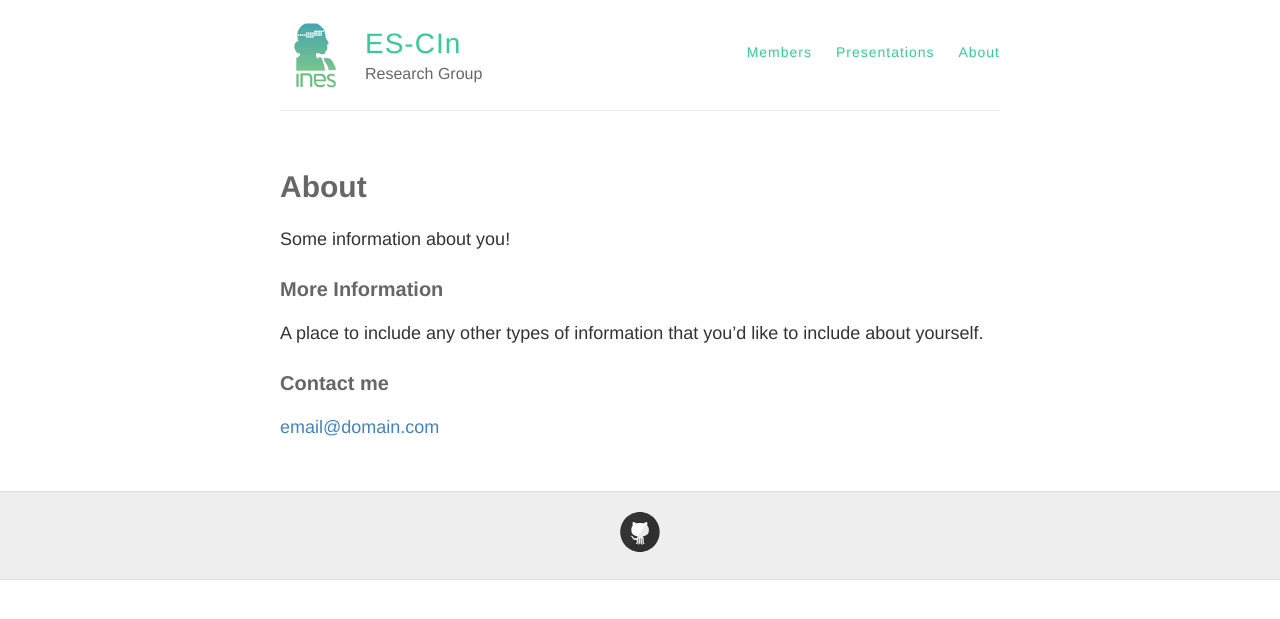
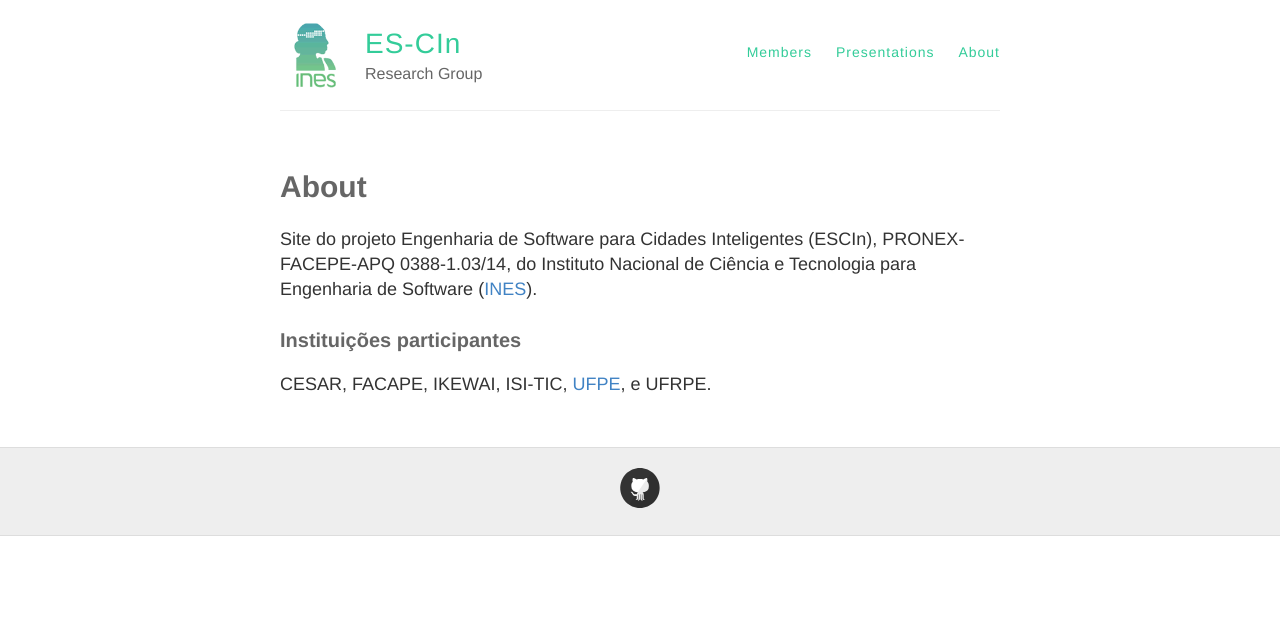
Before and after one commit to ines-escin/ines-escin.github.io, a Jekyll site: the page built from about.md, in a window 1280 px wide. Shown: the top 619 px of the page. Built offline with Jekyll 4.4.1, drawn with Linux system fonts in a browser that asks for light colours; Markdown is read by kramdown in place of the engine named in the settings.

Commit message:
Adição de novas apresentações e ajuste no formato de apresentação das mesmas. Ajustes também na página principal e about.

```diff
--- a/about.md
+++ b/about.md
@@ -4,12 +4,8 @@ title: About
 permalink: /about/
 ---
 
-Some information about you!
+Site do projeto Engenharia de Software para Cidades Inteligentes (ESCIn), PRONEX-FACEPE-APQ 0388-1.03/14, do Instituto Nacional de Ciência e Tecnologia para Engenharia de Software ([INES](http://www.ines.org.br/)).
 
-### More Information
+### Instituições participantes
 
-A place to include any other types of information that you'd like to include about yourself.
-
-### Contact me
-
-[email@domain.com](mailto:email@domain.com)
+CESAR, FACAPE, IKEWAI, ISI-TIC, [UFPE](http://www.cin.ufpe.br), e UFRPE.
```
Also changed, not shown: _posts/2014-3-3-Hello-World.md (+2 -2 lines), presentations/index.md (+13 -5 lines), 6 other files.
